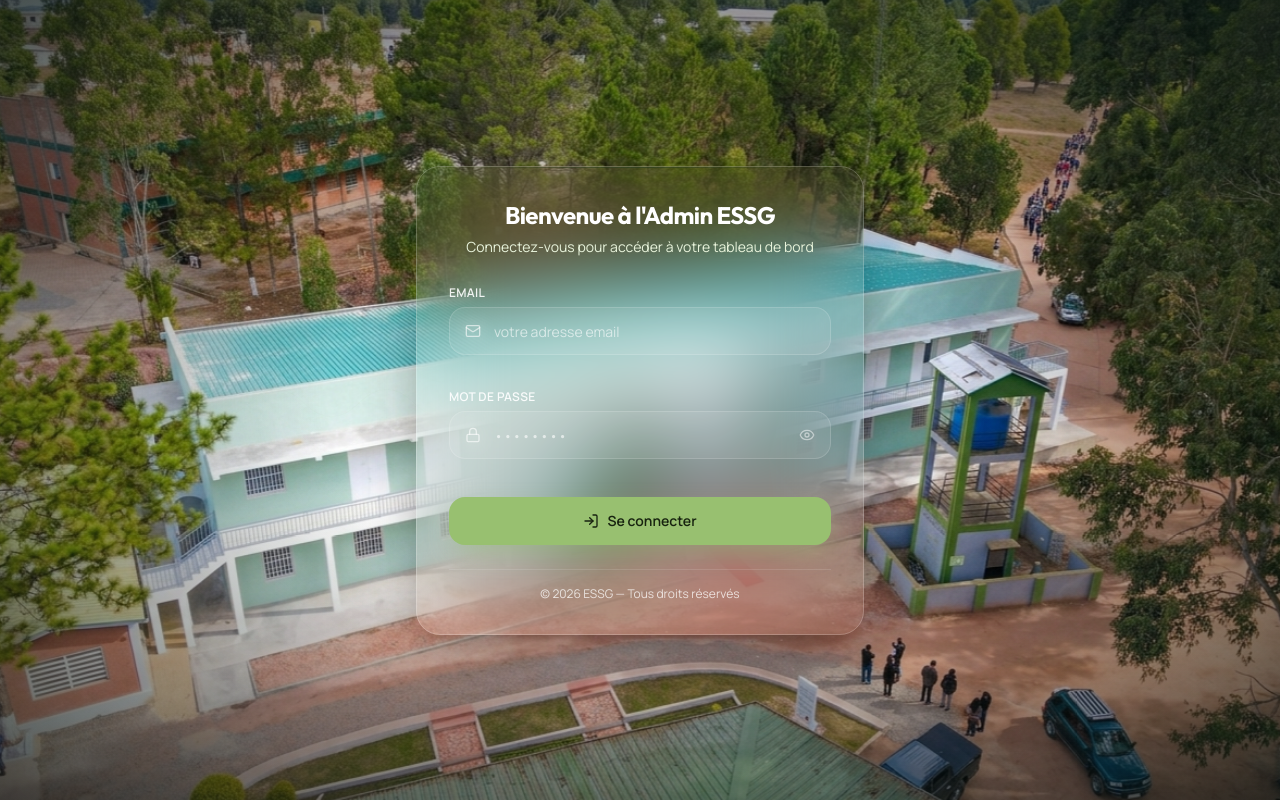
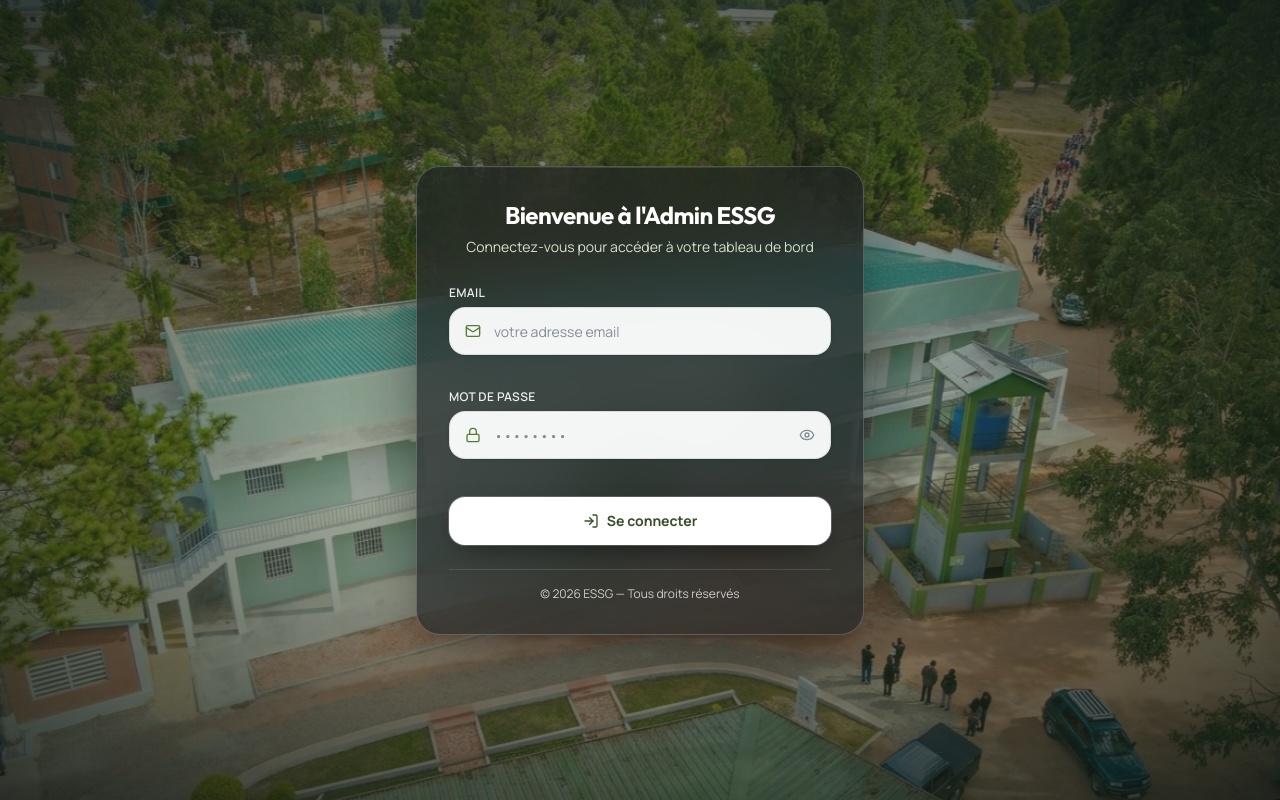
Before and after one commit to rindraleon/essg-back-office, a React (Vite) app: page /login in a window 1280 px wide. Built offline with nearby package versions, Linux system fonts and the light colour scheme; no server answers.

Commit message:
feat: update Login component styles for improved UI consistency and accessibility

```diff
--- a/src/pages/LoginPage/Login.tsx
+++ b/src/pages/LoginPage/Login.tsx
@@ -140,12 +140,12 @@
 
   const fieldClass = (hasError: boolean) =>
     [
-      'h-12 w-full rounded-xl border bg-white/8 pl-11 text-sm text-white backdrop-blur-sm',
-      'placeholder:text-white/60',
-      'transition-colors duration-200 outline-none',
-      'hover:bg-white/12',
-      'focus:border-sage-400/70 focus:bg-white/14 focus:ring-2 focus:ring-sage-400/25',
-      hasError ? 'border-red-400/60' : 'border-white/15',
+      'h-12 w-full rounded-xl border bg-white/95 pl-11 text-sm text-ink-900 shadow-sm',
+      'placeholder:text-ink-400',
+      'transition-all duration-200 outline-none',
+      'hover:bg-white',
+      'focus:border-brand-500 focus:bg-white focus:ring-4 focus:ring-brand-500/20',
+      hasError ? 'border-red-400 focus:border-red-500 focus:ring-red-500/20' : 'border-ink-200/80',
     ].join(' ');
 
   return (
@@ -168,7 +168,7 @@
             </picture>
           </div>
 
-          <div className="absolute inset-0 bg-brand-350/45" />
+          <div className="absolute inset-0 bg-brand-900/45" />
           <div className="absolute inset-0 bg-[radial-gradient(125%_125%_at_50%_0%,rgba(39,86,78,0.32)_0%,rgba(23,56,50,0.55)_45%,rgba(42, 129, 116, 0.8)_100%)]" />
 
           <div className="login-aurora-a absolute -left-32 -top-32 size-[38rem] rounded-full bg-[radial-gradient(circle,rgba(133, 226, 209, 0.32),transparent_45%)] blur-3xl" />
@@ -183,7 +183,7 @@
         </div>
 
         <div className="relative w-full max-w-md">
-          <div className="login-rise relative overflow-hidden rounded-3xl border border-white/20 bg-brand-650/45 p-6 shadow-[0_24px_70px_-20px_rgba(0,0,0,0.55)] backdrop-blur-2xl sm:p-8">
+          <div className="login-rise relative overflow-hidden rounded-3xl border border-white/20 bg-ink-950/65 p-6 shadow-[0_24px_80px_-20px_rgba(0,0,0,0.7)] backdrop-blur-2xl sm:p-8">
             <span
               aria-hidden
               className="login-sheen pointer-events-none absolute inset-y-0 -left-1/3 w-1/3 bg-gradient-to-r from-transparent via-white/18 to-transparent"
@@ -191,14 +191,14 @@
 
             <span
               aria-hidden
-              className="pointer-events-none absolute inset-x-8 top-0 h-px bg-gradient-to-r from-transparent via-sage-900/70 to-transparent"
+              className="pointer-events-none absolute inset-x-8 top-0 h-px bg-gradient-to-r from-transparent via-white/15 to-transparent"
             />
 
             <header className="login-fade login-s1 mb-7 text-center">
               <h1 className="text-xl font-bold tracking-tight text-white sm:text-2xl">
                 Bienvenue à l'Admin ESSG
               </h1>
-              <p className="mt-1.5 text-sm text-sage-100">
+              <p className="mt-1.5 text-sm text-brand-100/90">
                 Connectez-vous pour accéder à votre tableau de bord
               </p>
             </header>
@@ -223,7 +223,7 @@
                 </label>
 
                 <div className="login-field relative transition-transform duration-200">
-                  <span className="pointer-events-none absolute inset-y-0 left-0 flex items-center pl-4 text-white/60">
+                  <span className="pointer-events-none absolute inset-y-0 left-0 flex items-center pl-4 text-brand-600">
                     <Mail className="size-4" />
                   </span>
 
@@ -263,7 +263,7 @@
                 </label>
 
                 <div className="login-field relative transition-transform duration-200">
-                  <span className="pointer-events-none absolute inset-y-0 left-0 flex items-center pl-4 text-white/60">
+                  <span className="pointer-events-none absolute inset-y-0 left-0 flex items-center pl-4 text-brand-600">
                     <Lock className="size-4" />
                   </span>
 
@@ -290,7 +290,7 @@
                     aria-label={
                       showPassword ? 'Masquer le mot de passe' : 'Afficher le mot de passe'
                     }
-                    className="absolute inset-y-0 right-0 flex items-center rounded-r-xl pr-4 pl-2 text-white/50 transition-colors hover:text-white focus-visible:text-white focus-visible:outline-none"
+                    className="absolute inset-y-0 right-0 flex items-center rounded-r-xl pr-4 pl-2 text-ink-400 transition-colors hover:text-brand-700 focus-visible:text-brand-700 focus-visible:outline-none"
                   >
                     {showPassword ? <EyeOff className="size-4" /> : <Eye className="size-4" />}
                   </button>
@@ -309,7 +309,7 @@
                 <button
                   type="submit"
                   disabled={loading}
-                  className="group relative flex h-12 w-full items-center justify-center gap-2 overflow-hidden rounded-xl bg-sage-400 text-sm font-semibold text-brand-950 shadow-[0_10px_28px_-8px_rgba(152,192,112,0.6)] transition-colors duration-200 hover:bg-sage-300 focus-visible:outline-none focus-visible:ring-2 focus-visible:ring-sage-200 focus-visible:ring-offset-2 focus-visible:ring-offset-brand-950 disabled:cursor-not-allowed disabled:opacity-70 motion-reduce:transition-none"
+                  className="group relative flex h-12 w-full items-center justify-center gap-2 overflow-hidden rounded-xl bg-white text-sm font-bold text-brand-800 shadow-[0_12px_30px_-10px_rgba(0,0,0,0.55)] ring-1 ring-white/20 transition-all duration-200 hover:bg-brand-50 hover:text-brand-900 hover:shadow-[0_16px_36px_-10px_rgba(0,0,0,0.6)] focus-visible:outline-none focus-visible:ring-4 focus-visible:ring-white/30 active:scale-[0.99] disabled:cursor-not-allowed disabled:opacity-70 motion-reduce:transition-none"
                 >
                   {loading ? (
                     <>
```
